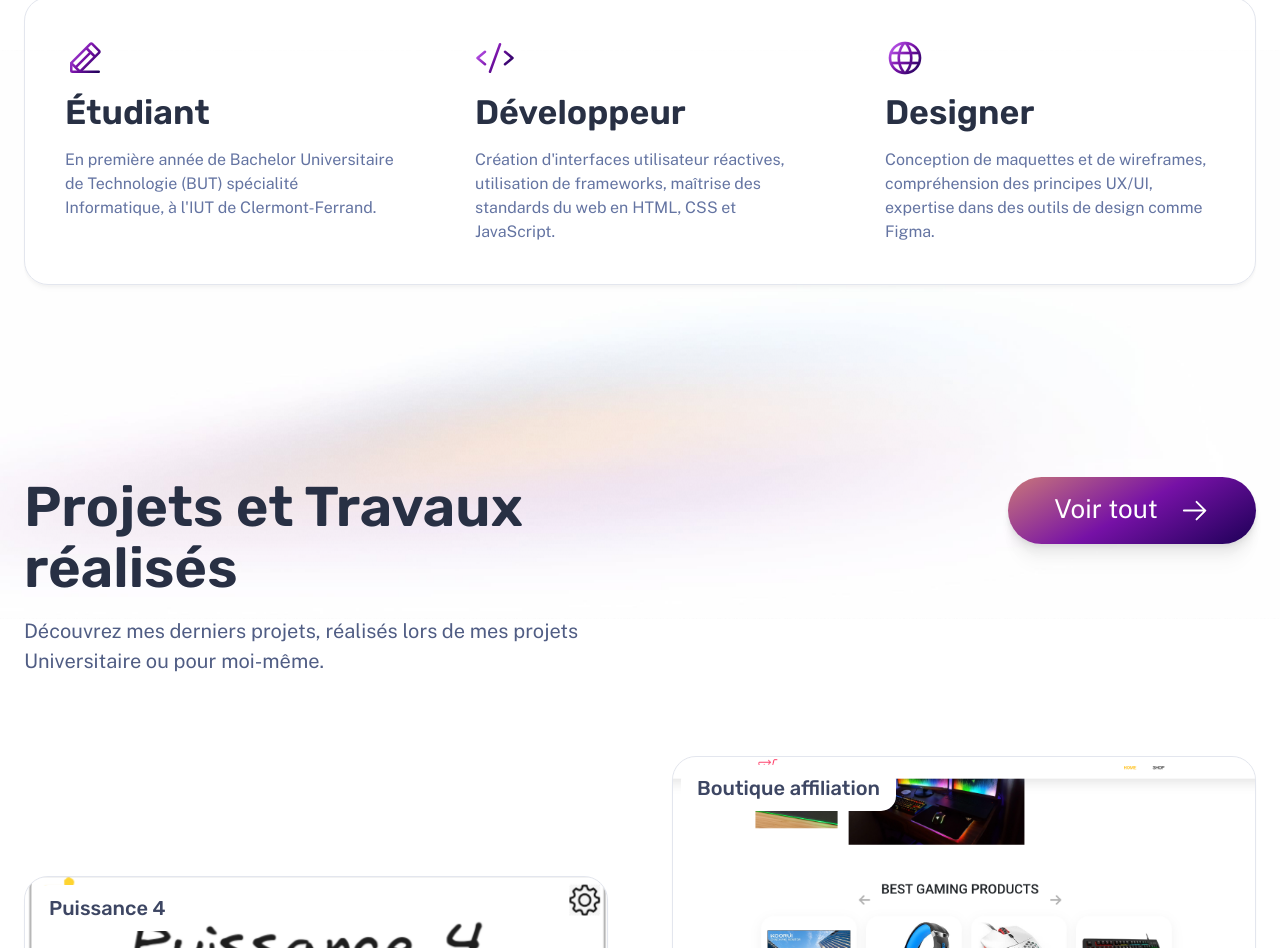
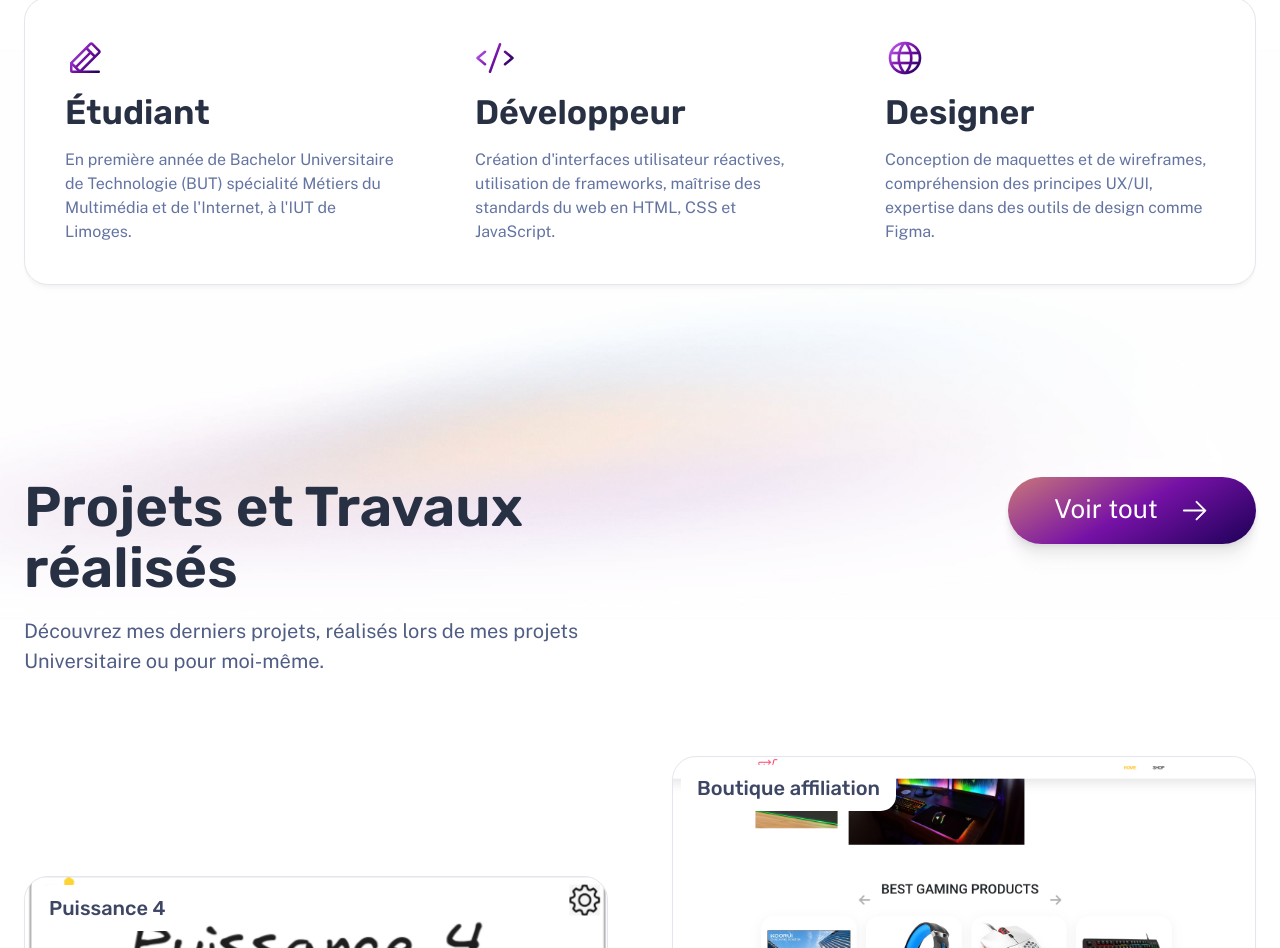
Before and after one commit to wgader27/wgader27.github.io, an Astro site: page / in a window 1280 px wide. Shown: the part 850-1798 px from the top of the page. Built offline with nearby package versions, Linux system fonts and the light colour scheme; Astro itself is replaced by a stand-in of ours.

Commit message:
Update BUT

```diff
--- a/src/components/Skills.astro
+++ b/src/components/Skills.astro
@@ -6,7 +6,7 @@ import Icon from './Icon.astro';
     <div class="stack gap-2 lg:gap-4">
         <Icon icon="pencil-line" color="var(--accent-regular)" size="2.5rem" gradient />
         <h2>Étudiant</h2>
-        <p>En première année de Bachelor Universitaire de Technologie (BUT) spécialité Informatique, à l'IUT de Clermont-Ferrand.</p>
+        <p>En première année de Bachelor Universitaire de Technologie (BUT) spécialité Métiers du Multimédia et de l'Internet, à l'IUT de Limoges.</p>
     </div>
     <div class="stack gap-2 lg:gap-4">
         <Icon icon='code' color="var(--accent-regular)" size="2.5rem" gradient />
```
